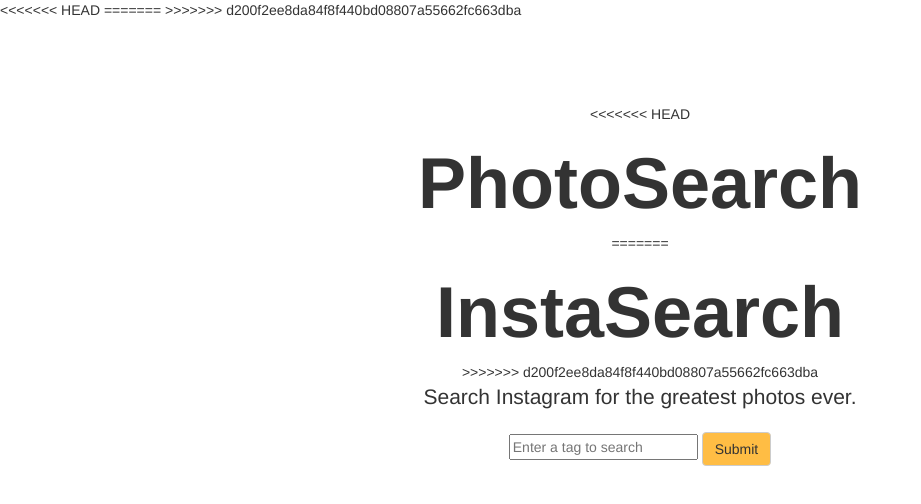
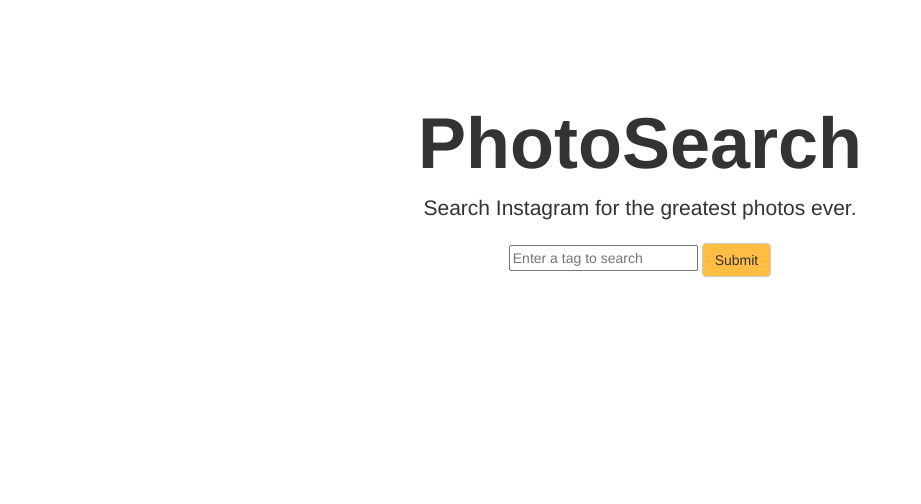
Before and after one commit to n8joseph/photo-search, a plain HTML site: page index.html in a window 1280 px wide. Shown: the whole page, without its empty margins (0-921 px from the left). Drawn offline with nearby package versions, Linux system fonts and the light colour scheme.

Commit message:
fixed homepage

```diff
--- a/index.html
+++ b/index.html
@@ -1,11 +1,9 @@
 <!DOCTYPE html>
 <html lang="en" ng-app="app">
   <head>
-<<<<<<< HEAD
+
     <title>PhotoSearch</title>
-=======
-    <title>InstaSearch</title>
->>>>>>> d200f2ee8da84f8f440bd08807a55662fc663dba
+
     <meta name="viewport" content="width=device-width, initial-scale=1.0">
     <!-- Bootstrap -->
     <link rel="stylesheet" href="https://maxcdn.bootstrapcdn.com/bootstrap/3.3.5/css/bootstrap.min.css">
@@ -16,11 +14,9 @@
   <body ng-controller="MyController">
 
       <div class="container topsection text-center">
-<<<<<<< HEAD
+
         <h1>PhotoSearch</h1>
-=======
-        <h1>InstaSearch</h1>
->>>>>>> d200f2ee8da84f8f440bd08807a55662fc663dba
+
         <p class="lead">Search Instagram for the greatest photos ever.</p>
         <form name="searchForm" ng-submit="searchInstagram(keyword)">
             <input name="keyword" type="text" placeholder="Enter a tag to search"/>
```
